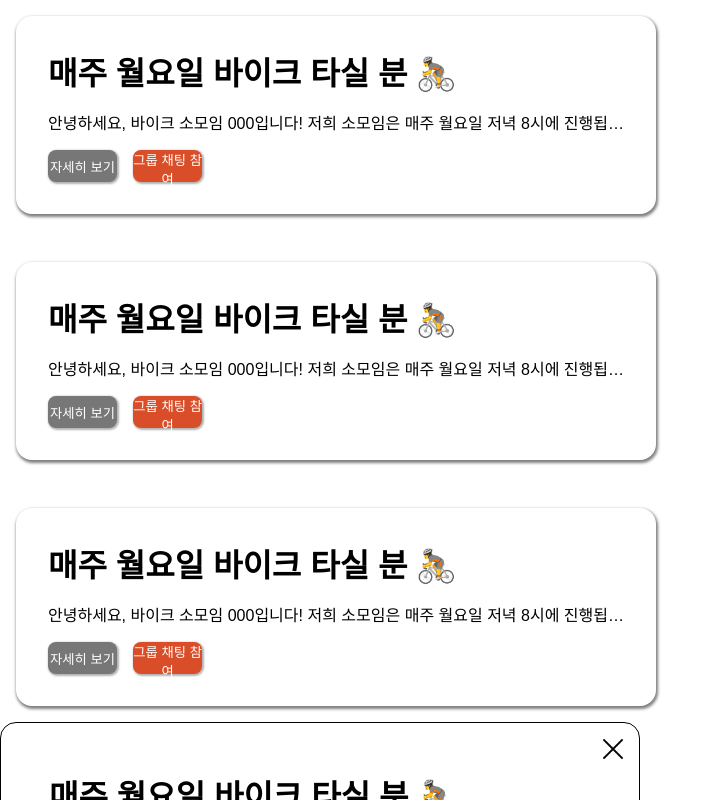
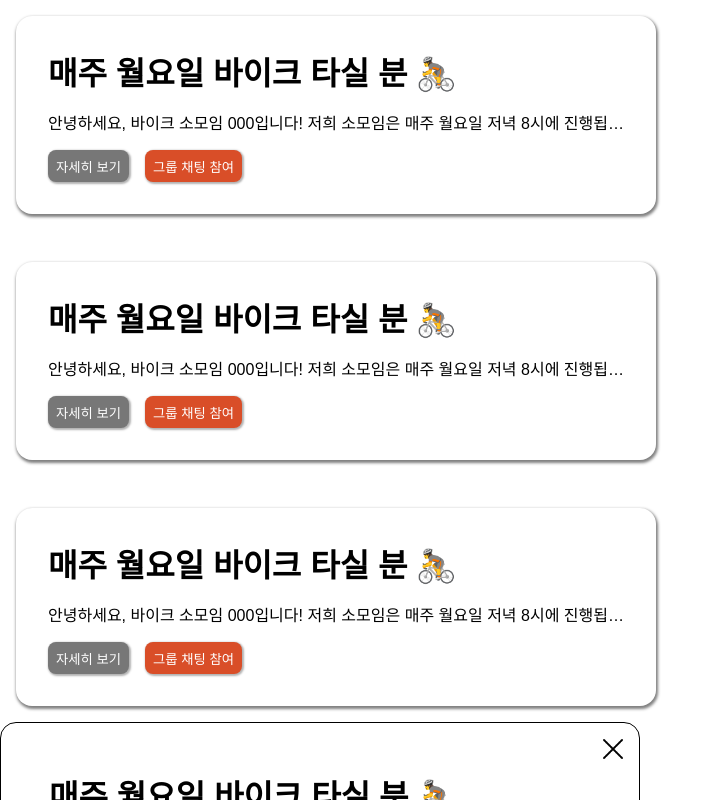
Before and after one commit to Toy2-Team3/sweety, a React (Create React App) app: page / in a window 1280 px wide. Shown: the top 800 px of the page, without its empty margins (0-723 px from the left). Built offline with nearby package versions, Linux system fonts and the light colour scheme.

Commit message:
Style: 텍스트 nowrap 설정

```diff
--- a/src/components/community/Community-item-buttons/CommunityItemButtons.tsx
+++ b/src/components/community/Community-item-buttons/CommunityItemButtons.tsx
@@ -14,14 +14,16 @@ const ButtonWrapper = styled.div`
 const Button = styled.button<{ $left?: boolean }>`
   background: ${(props) => (props.$left ? '#777777' : '#D94E28')};
 
+  white-space: nowrap;
   color: white;
+
   border: transparent;
   border-radius: 0.5rem;
   box-shadow: 1px 1px 2px 1px rgba(0, 0, 0, 0.3);
 
-  width: 40%;
+  width: 100%;
   height: 100%;
-  padding: 0 auto;
+  padding: 0 0.5rem;
 
   transition: all 0.3s;
 
--- a/src/components/community/community-item/CommunityItem.tsx
+++ b/src/components/community/community-item/CommunityItem.tsx
@@ -26,6 +26,7 @@ const Container = styled.div`
     justify-content: left;
   }
 
+  h1,
   p {
     white-space: nowrap;
     overflow: hidden;
```
